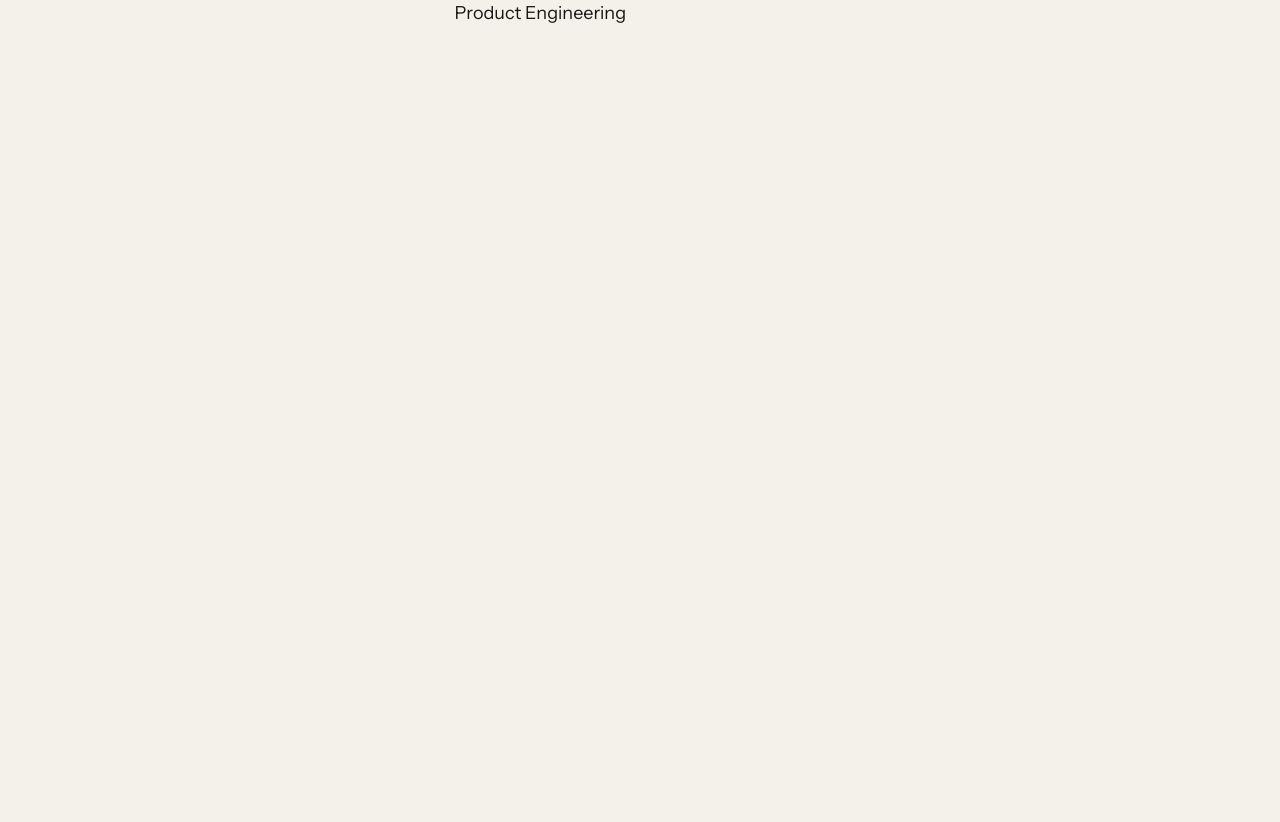
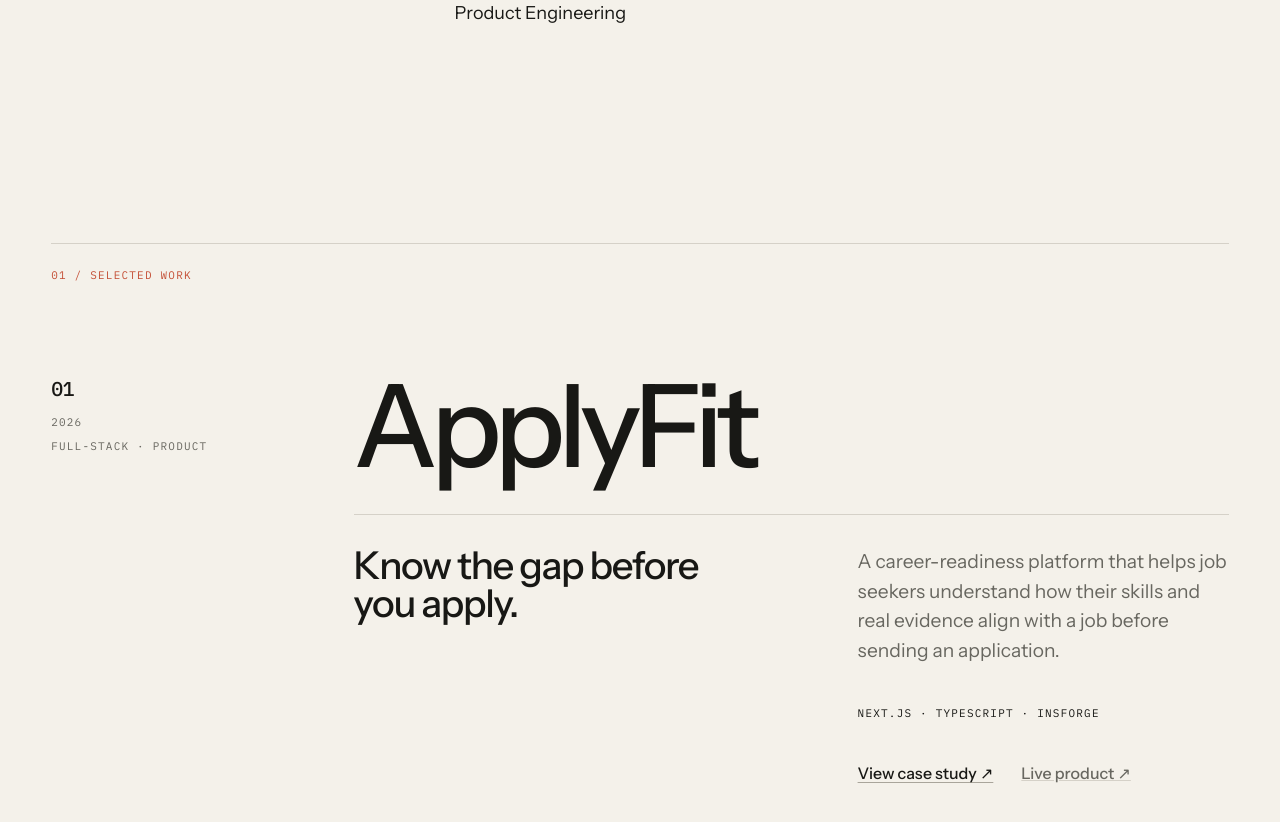
Before and after one commit to rakhaantareza/rakha-portfolio, a Next.js app: page / in a window 1280 px wide. Shown: the part 686-1508 px from the top of the page. Before the commit the page ends 801 px from the top, so only its background shows below. Built offline with nearby package versions, Linux system fonts and the light colour scheme.

Commit message:
feat: add selected work section

```diff
--- a/src/app/page.tsx
+++ b/src/app/page.tsx
@@ -1,5 +1,6 @@
 import { Hero } from "@/components/sections/hero";
 import { Navigation } from "@/components/sections/navigation";
+import { SelectedWork } from "@/components/sections/selected-work";
 
 export default function Home() {
   return (
@@ -7,6 +8,7 @@ export default function Home() {
       <Navigation />
       <main className="flex-1">
         <Hero />
+        <SelectedWork />
       </main>
     </>
   );
--- /dev/null
+++ b/src/components/sections/selected-work.tsx
@@ -0,0 +1,123 @@
+import Link from "next/link";
+
+import { Container } from "@/components/layout/container";
+import { Section } from "@/components/layout/section";
+import {
+  publishedFeaturedProjects,
+  type PublishedFeaturedProject,
+} from "@/data/featured-projects";
+
+const actionClassName =
+  "font-medium underline decoration-line-strong transition-colors hover:text-accent hover:decoration-accent motion-reduce:transition-none";
+
+type FeaturedProjectEntryProps = {
+  project: PublishedFeaturedProject;
+  position: number;
+};
+
+function FeaturedProjectEntry({
+  project,
+  position,
+}: FeaturedProjectEntryProps) {
+  const projectHeadingId = `featured-project-${project.index}`;
+
+  return (
+    <article
+      aria-labelledby={projectHeadingId}
+      className={
+        position === 0
+          ? "mt-14 sm:mt-20 xl:mt-24"
+          : "mt-[var(--section-space-compact)] border-t border-line pt-[var(--section-space-compact)]"
+      }
+    >
+      <div className="xl:grid xl:grid-cols-12 xl:gap-8">
+        <div className="font-mono uppercase xl:col-span-3">
+          <p className="text-lg leading-none font-medium tracking-[-0.03em] text-ink sm:text-xl xl:text-[clamp(1.25rem,1.55vw,1.5rem)]">
+            {project.index}
+          </p>
+          <div className="mt-4 text-meta text-ink-muted">
+            <p>{project.year}</p>
+            <p className="mt-2">{project.category}</p>
+          </div>
+        </div>
+
+        <div className="mt-10 xl:col-span-9 xl:mt-0">
+          <h3
+            id={projectHeadingId}
+            className="text-[clamp(3.75rem,9vw,8.5rem)] leading-[0.82] font-medium tracking-[-0.06em]"
+          >
+            {project.name}
+          </h3>
+
+          <div className="mt-8 grid gap-8 border-t border-line pt-7 sm:mt-10 sm:gap-10 sm:pt-8 xl:grid-cols-9 xl:gap-8">
+            <p className="max-w-[14ch] text-subheading font-medium xl:col-span-5">
+              {project.proposition}
+            </p>
+
+            <div className="xl:col-span-4">
+              <p className="max-w-[40rem] text-body-lg text-ink-muted">
+                {project.description}
+              </p>
+
+              <p className="mt-8 font-mono text-meta uppercase text-ink sm:mt-10">
+                {project.technologies}
+              </p>
+
+              <div className="mt-8 flex flex-col items-start gap-3 text-base sm:mt-10 sm:flex-row sm:gap-7">
+                <Link
+                  href={project.caseStudyUrl}
+                  prefetch={false}
+                  className={actionClassName}
+                >
+                  View case study ↗
+                </Link>
+                {project.liveProductUrl ? (
+                  <a
+                    href={project.liveProductUrl}
+                    target="_blank"
+                    rel="noreferrer"
+                    className={actionClassName}
+                  >
+                    Live product ↗
+                  </a>
+                ) : (
+                  <span
+                    aria-disabled="true"
+                    className="cursor-not-allowed font-medium text-ink-muted underline decoration-line"
+                  >
+                    Live product ↗
+                  </span>
+                )}
+              </div>
+            </div>
+          </div>
+        </div>
+      </div>
+    </article>
+  );
+}
+
+export function SelectedWork() {
+  return (
+    <Section id="work" aria-labelledby="selected-work-heading">
+      <Container>
+        <div className="border-t border-line pt-6">
+          <h2
+            id="selected-work-heading"
+            className="font-mono text-meta uppercase text-accent"
+          >
+            01 / SELECTED WORK
+          </h2>
+
+          {publishedFeaturedProjects.map((project, position) => (
+            <FeaturedProjectEntry
+              key={project.index}
+              project={project}
+              position={position}
+            />
+          ))}
+        </div>
+      </Container>
+    </Section>
+  );
+}
--- /dev/null
+++ b/src/data/featured-projects.ts
@@ -0,0 +1,87 @@
+type ProjectVisual = {
+  src: string;
+  alt: string;
+};
+
+export type PublishedFeaturedProject = {
+  status: "published";
+  index: string;
+  year: string;
+  category: string;
+  name: string;
+  proposition: string;
+  description: string;
+  technologies: string;
+  caseStudyUrl: string;
+  liveProductUrl: string | null;
+  visual: ProjectVisual | null;
+};
+
+type DraftFeaturedProject = {
+  status: "draft";
+  index: string;
+  year: null;
+  category: null;
+  name: null;
+  proposition: null;
+  description: null;
+  technologies: null;
+  caseStudyUrl: null;
+  liveProductUrl: null;
+  visual: null;
+};
+
+type FeaturedProjectRecord =
+  | PublishedFeaturedProject
+  | DraftFeaturedProject;
+
+export const featuredProjectIndex: FeaturedProjectRecord[] = [
+  {
+    status: "published",
+    index: "01",
+    year: "2026",
+    category: "FULL-STACK · PRODUCT",
+    name: "ApplyFit",
+    proposition: "Know the gap before you apply.",
+    description:
+      "A career-readiness platform that helps job seekers understand how their skills and real evidence align with a job before sending an application.",
+    technologies: "Next.js · TypeScript · InsForge",
+    caseStudyUrl: "/projects/applyfit",
+    liveProductUrl: null,
+    visual: {
+      src: "/projects/applyfit/applyfit-featured.png",
+      alt: "ApplyFit fit analysis dashboard",
+    },
+  },
+  {
+    status: "draft",
+    index: "02",
+    year: null,
+    category: null,
+    name: null,
+    proposition: null,
+    description: null,
+    technologies: null,
+    caseStudyUrl: null,
+    liveProductUrl: null,
+    visual: null,
+  },
+  {
+    status: "draft",
+    index: "03",
+    year: null,
+    category: null,
+    name: null,
+    proposition: null,
+    description: null,
+    technologies: null,
+    caseStudyUrl: null,
+    liveProductUrl: null,
+    visual: null,
+  },
+];
+
+export const publishedFeaturedProjects = featuredProjectIndex.filter(
+  (project): project is PublishedFeaturedProject =>
+    project.status === "published",
+);
```
